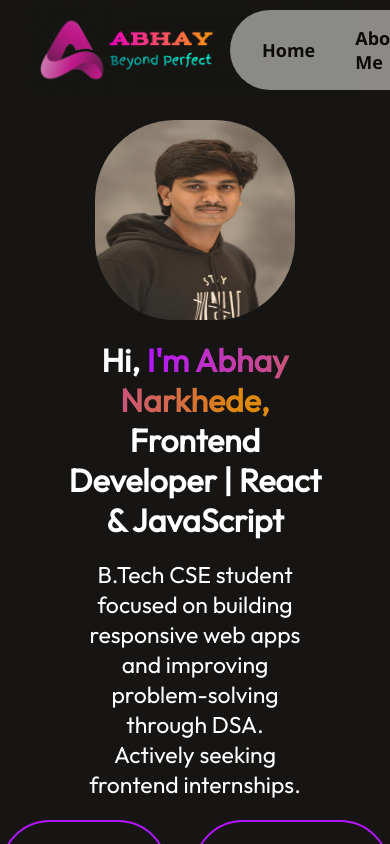
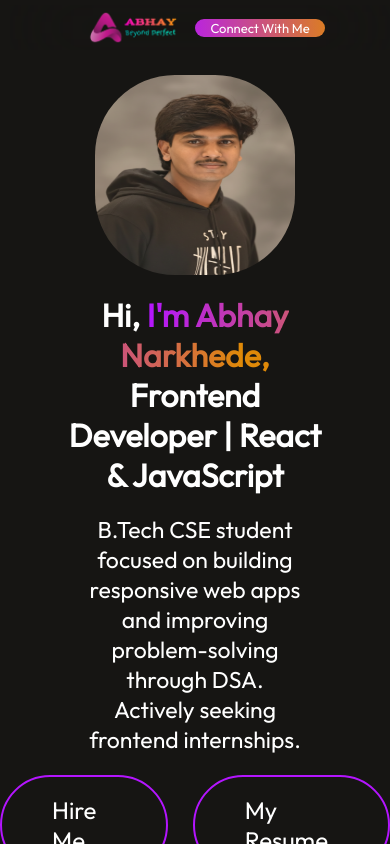
Before and after one commit to abhiynar2804/Abhay-S-Per-Port, a React (Vite) app: page / in a window 390 px wide. Shown: the top 844 px of the page. Built offline with nearby package versions, Linux system fonts and the light colour scheme.

Commit message:
Refactor Navbar CSS: enhance mobile responsiveness and layout adjustments

```diff
--- a/src/Components/Navbar/Navbar.css
+++ b/src/Components/Navbar/Navbar.css
@@ -3,6 +3,8 @@
     align-items: center;
     justify-content: space-between;
     margin: 5px 30px;
+    width: 100%;
+    box-sizing: border-box;
     /* position: sticky; */
     top: 0;
     backdrop-filter: blur(45px);
@@ -55,3 +57,51 @@
     text-decoration: none;
     color: black;
 }
+
+/* Mobile Responsive */
+@media (max-width: 768px) {
+    .navbar {
+        margin: 5px 15px;
+    }
+
+    .navbar img {
+        width: 120px;
+        height: 54px;
+    }
+
+    .nav-menu {
+        display: none;
+    }
+
+    .nav-connect {
+        padding: 12px 20px;
+        font-size: medium;
+    }
+}
+
+@media (max-width: 480px) {
+    .navbar {
+        margin: 5px 10px;
+        justify-content: center;
+        gap: 10px;
+    }
+
+    .navbar img {
+        width: 100px;
+        height: 45px;
+    }
+
+    .nav-menu {
+        display: none;
+    }
+
+    /* prevent horizontal scroll when menu hidden */
+    body {
+        overflow-x: hidden;
+    }
+
+    .nav-connect {
+        padding: 1px 15px;
+        font-size: small;
+    }
+}
```
